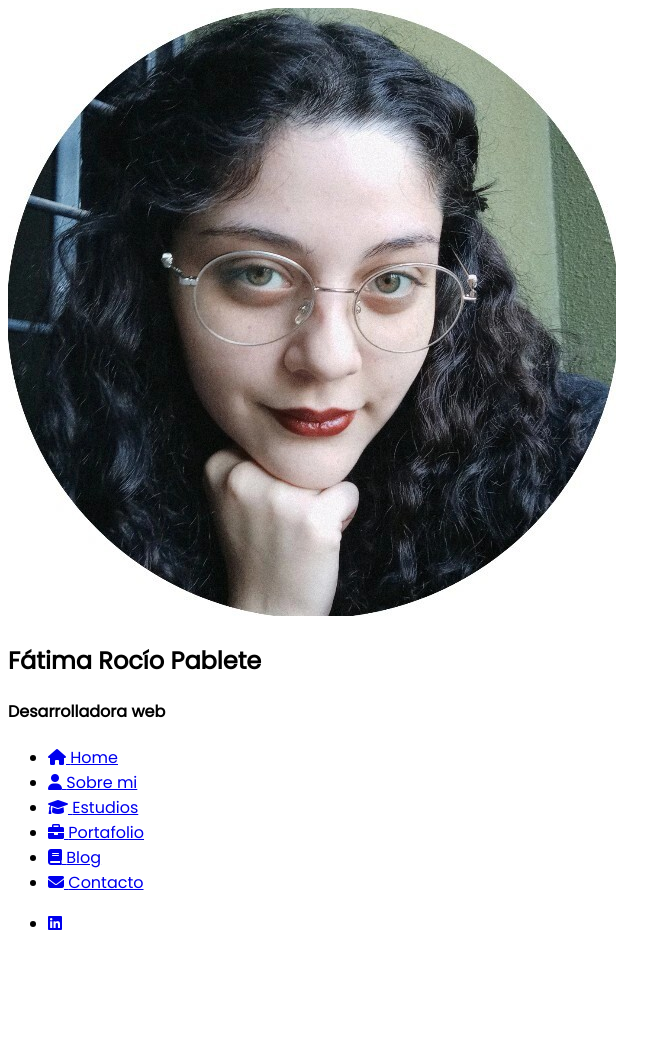
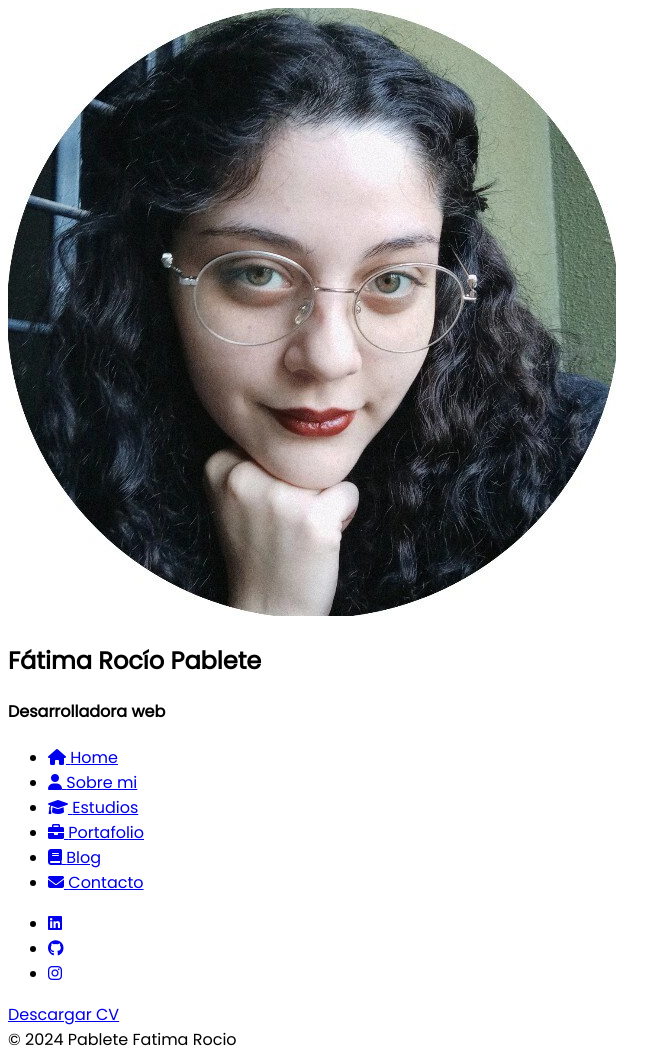
Before and after one commit to pabletefatimarocio/Portafolio-, a plain HTML site: page index.html in a window 1280 px wide. Shown: the whole page, without its empty margins (0-671 px from the left). Before the commit the page ends 952 px from the top, so only its background shows below. Drawn offline with Linux system fonts and the light colour scheme.

Commit message:
footer, redes, button

```diff
--- a/index.html
+++ b/index.html
@@ -83,20 +83,37 @@
                 </nav>
 
                 <!--Redes sociales-->
-                <div class="user-info__user-links">
+                <div class="user-info__links">
 
-                    <ul class="user-links__social">
+                    <ul class="links__social">
                         <li class="social__option">
                             <a href="#" class="social__link">
                                 <i class=" social__icon fa-brands fa-linkedin"></i>
+                            </a>
+                        </li>
+                         <li class="social__option">
+                            <a href="#" class="social__link">
+                                <i class=" social__icon fa-brands fa-github"></i>
+                            </a>
+                        </li>
+                        <li class="social__option">
+                            <a href="#" class="social__link">
+                                <i class="social__icon fa-brands fa-instagram"></i>
                             </a>
                         </li>
                     </ul>
                 </div>
 
                 <!--Boton curriculum-->
+                 <div class="user-info__buttons">
+                    <a href="#" class="user-info__btn">Descargar CV</a>
+                 </div>
+
 
                 <!--Footer-->
+                <footer class="user-info__footer">
+                    &copy; 2024 Pablete Fatima Rocio
+                </footer>
 
 
             </section>
```
